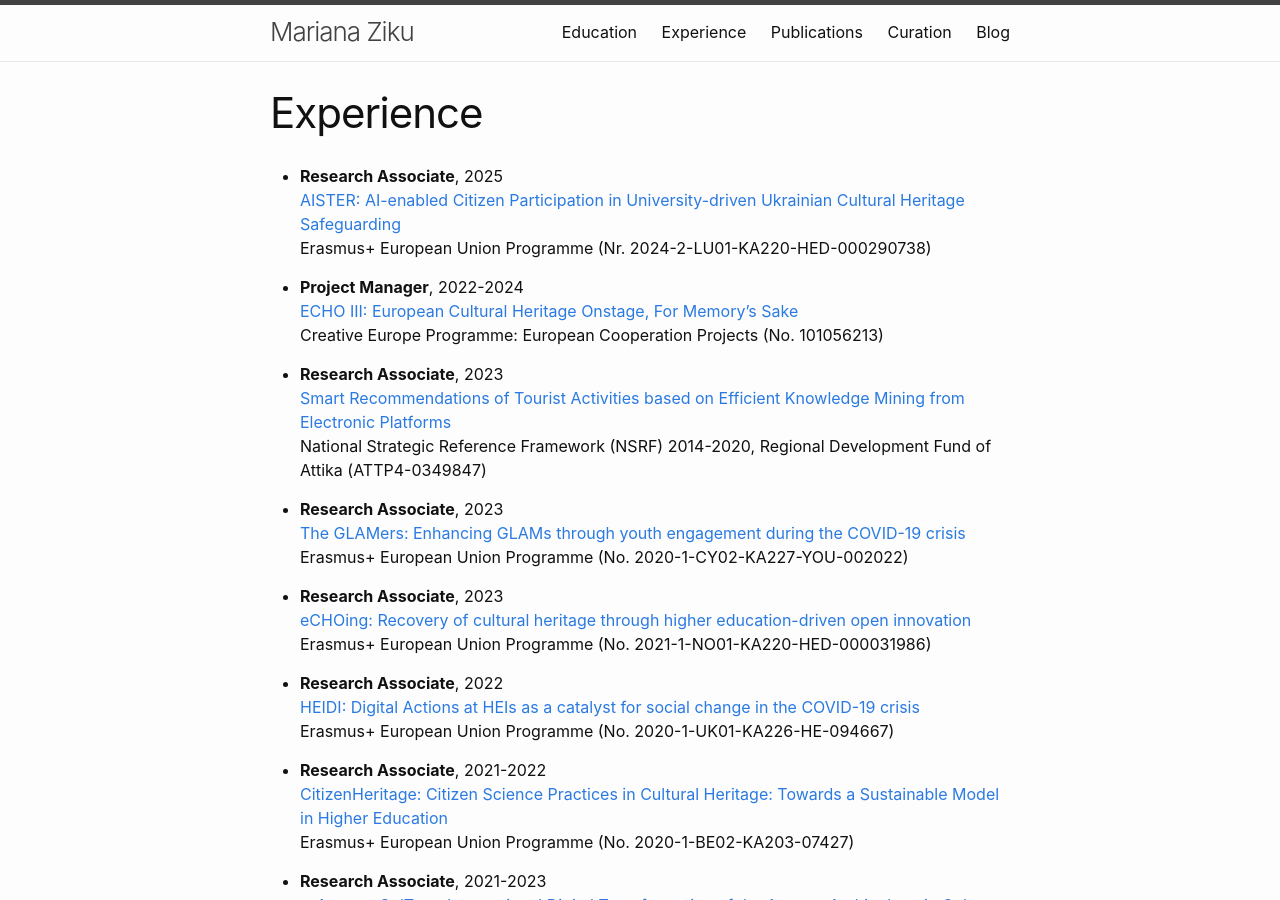
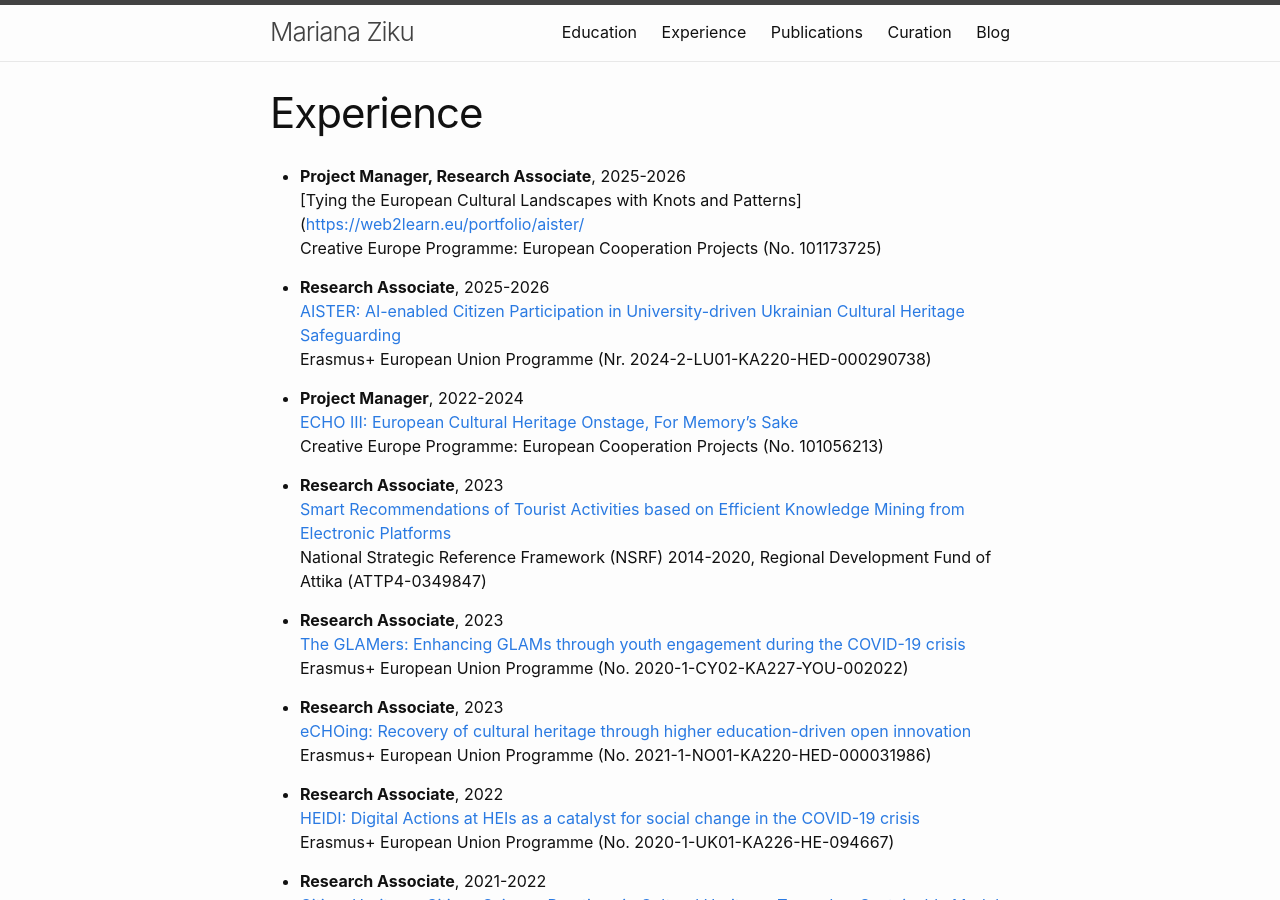
Before and after one commit to mziku/mziku.github.io, a Jekyll site: the page built from experience.md, in a window 1280 px wide and 900 px high. Built offline with Jekyll 4.4.1, drawn with Linux system fonts in a browser that asks for light colours.

Commit message:
Update experience.md

```diff
--- a/experience.md
+++ b/experience.md
@@ -5,7 +5,13 @@ permalink: /experience/
 navigation_weight: 2
 ---
 
-+ **Research Associate**, 2025
+
+
++ **Project Manager, Research Associate**, 2025-2026
+[Tying the European Cultural Landscapes with Knots and Patterns]([https://web2learn.eu/portfolio/aister/](https://drive.google.com/file/d/14PnrWQ2lok7QAzo6tsP20VDvGT_ERk5F/view?usp=sharing)
+Creative Europe Programme: European Cooperation Projects (No. 101173725)
+
++ **Research Associate**, 2025-2026
 [AISTER: AI-enabled Citizen Participation in University-driven Ukrainian Cultural Heritage Safeguarding](https://web2learn.eu/portfolio/aister/)
 Erasmus+ European Union Programme (Nr. 2024-2-LU01-KA220-HED-000290738)
 
```
